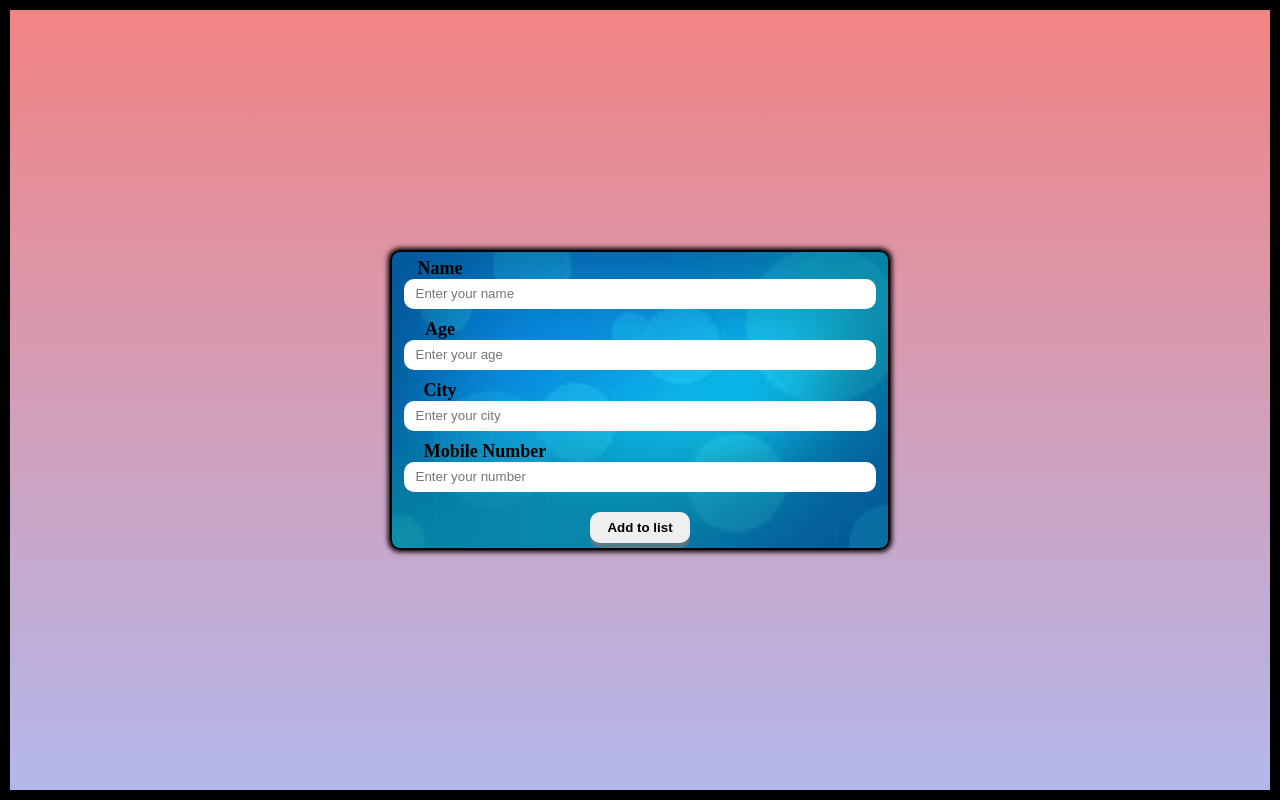
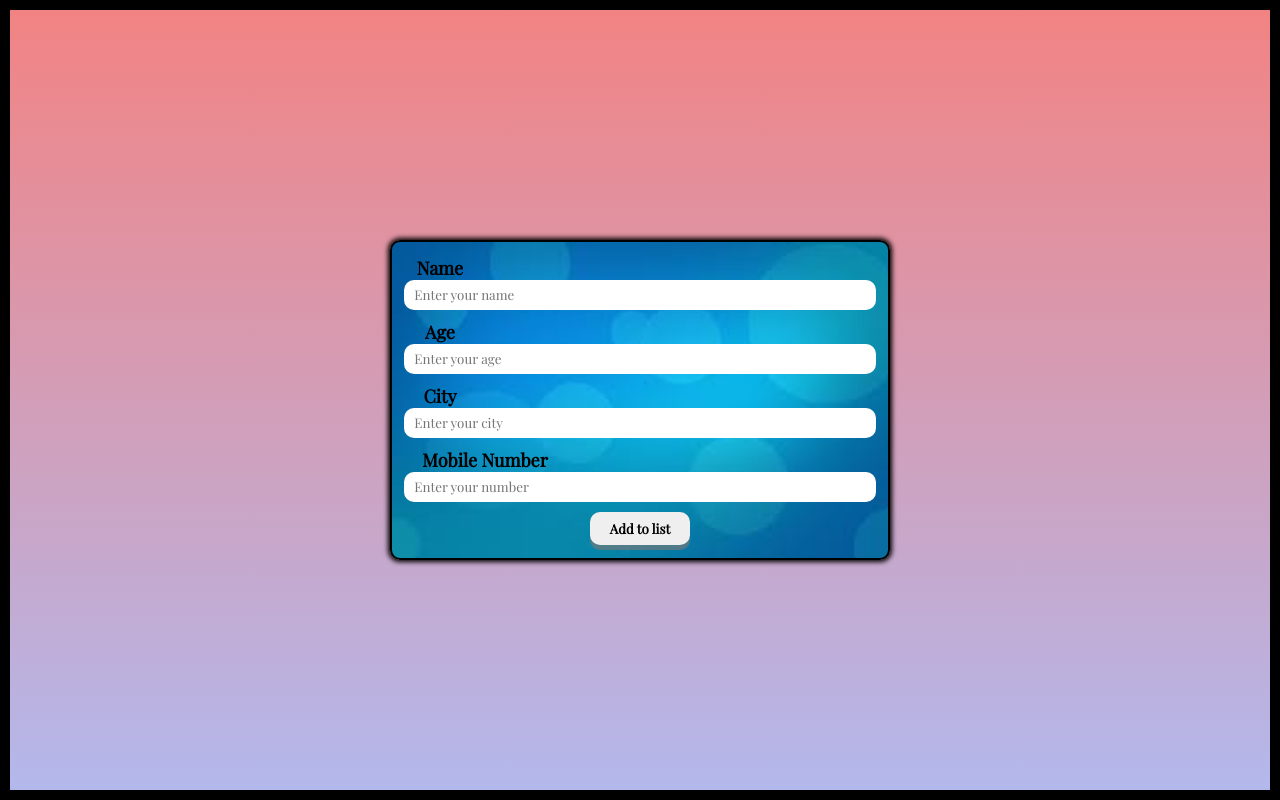
Before and after one commit to kumarAnunay/todo-list, a plain HTML site: page index.html in a window 1280 px wide. Drawn offline with nearby package versions, Linux system fonts and the light colour scheme.

Commit message:
Updated css

```diff
--- a/style.css
+++ b/style.css
@@ -4,6 +4,7 @@
   margin: 0;
   padding: 0;
   box-sizing: border-box;
+  font-family: 'Playfair Display', serif;
 }
 
 #container {
@@ -24,7 +25,7 @@
   border: 2px solid black;
   border-radius: 10px;
   box-shadow: 0 0 5px 2px black;
-  min-height: 300px;
+  min-height: 320px;
   width: 500px;
   margin: 50px 0px;
   background-image: url("image1.avif");
@@ -55,7 +56,6 @@ input {
 button {
   width: 100px;
   padding: 8px 5px;
-  margin-top: 10px;
   font-weight: 700;
   border: none;
   border-radius: 10px;
```
